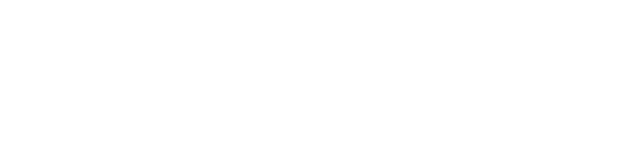
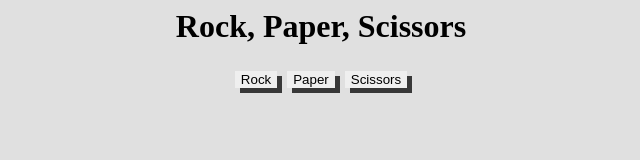
Before and after one commit to jorozcoesparza/rock-paper-scissors, a plain HTML site: page index.html in a window 1280 px wide. Shown: the whole page, without its empty margins (319-959 px from the left). Drawn offline with Linux system fonts and the light colour scheme.

Commit message:
Constructs simple UI for game

```diff
--- a/index.html
+++ b/index.html
@@ -8,8 +8,14 @@
 
   <body>
 
+   <h1 class = "heading">Rock, Paper, Scissors</h1>
 
 
+   <div class = "buttoncontainer">
+   <button type="button" class = "buttonstyle">Rock</button>
+   <button type="button" class = "buttonstyle">Paper</button>
+   <button type="button" class = "buttonstyle">Scissors</button>
+  </div>
 
 
 
--- a/style.css
+++ b/style.css
@@ -0,0 +1,20 @@
+body {
+    background-color: #e0e0e0;
+    font-family: "Times New Roman";
+}
+
+.heading {
+    text-align: center;
+}
+
+.buttoncontainer {
+    display: flex;
+    justify-content: center;
+}
+
+.buttonstyle {
+    border-radius: 0;
+    border-style: none;
+    box-shadow: 5px 5px 0px 0px rgba(0,0,0,0.75);
+    margin: 5px;
+}
```
